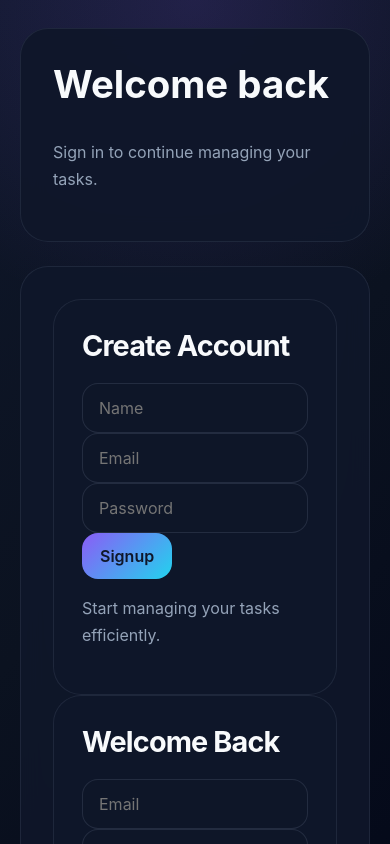
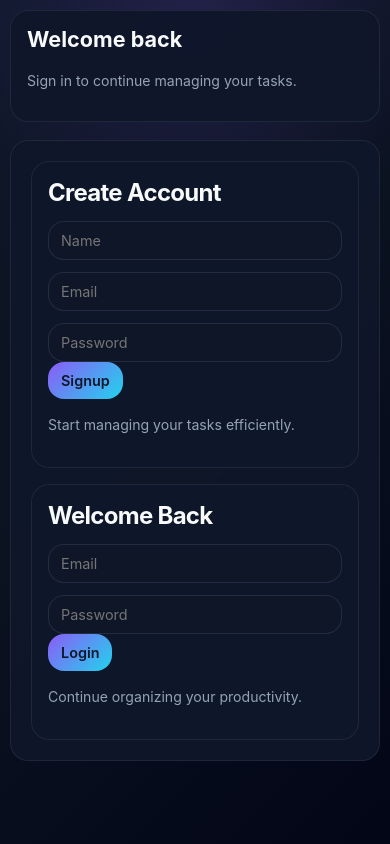
Before and after one commit to Shreyadwivediii/TaskFlow, a React (Create React App) app in the folder frontend/: page / in a window 390 px wide. Shown: the top 844 px of the page. Built offline with nearby package versions, Linux system fonts and the light colour scheme; no server answers.

Commit message:
Improve responsive UI

```diff
--- a/frontend/src/index.css
+++ b/frontend/src/index.css
@@ -588,3 +588,125 @@ textarea:focus {
   }
 
 }
+/* Compact responsive fixes */
+
+.app-shell {
+  padding: 18px 16px;
+}
+
+.auth-panel {
+  max-width: 980px;
+  gap: 18px;
+  align-items: start;
+}
+
+.auth-left,
+.auth-right {
+  padding: 24px;
+  border-radius: 24px;
+}
+
+.auth-left h2 {
+  font-size: 2rem;
+  line-height: 1.15;
+}
+
+.auth-right {
+  display: grid;
+  gap: 16px;
+}
+
+.auth-right .page-card {
+  padding: 22px;
+}
+
+.auth-right .page-card h2 {
+  font-size: 1.5rem;
+  margin-bottom: 14px;
+}
+
+.field-group {
+  display: grid;
+  gap: 12px;
+}
+
+input,
+select,
+textarea {
+  padding: 12px 14px;
+}
+
+.primary-button,
+.secondary-button {
+  padding: 11px 16px;
+}
+
+@media (max-width: 900px) {
+  .auth-panel {
+    grid-template-columns: 1fr;
+    max-width: 560px;
+  }
+
+  .auth-left,
+  .auth-right,
+  .page-card {
+    padding: 20px;
+  }
+
+  .auth-left h2 {
+    font-size: 1.7rem;
+  }
+}
+
+@media (max-width: 520px) {
+  .app-shell {
+    padding: 10px;
+  }
+
+  .auth-left,
+  .auth-right,
+  .page-card,
+  .sidebar,
+  .todo-item,
+  .modal-box {
+    border-radius: 18px;
+  }
+
+  .auth-left,
+  .auth-right .page-card {
+    padding: 16px;
+  }
+
+  .auth-left h2,
+  .page-card h2 {
+    font-size: 1.35rem;
+  }
+
+  .auth-left p,
+  .card-note {
+    font-size: 0.88rem;
+    line-height: 1.5;
+  }
+
+  input,
+  select,
+  textarea {
+    padding: 10px 12px;
+    font-size: 0.9rem;
+  }
+
+  .primary-button,
+  .secondary-button {
+    padding: 10px 13px;
+    font-size: 0.9rem;
+  }
+
+  .stats-grid {
+    grid-template-columns: 1fr 1fr;
+    gap: 12px;
+  }
+
+  .todo-actions button {
+    flex: 1;
+  }
+}
```
